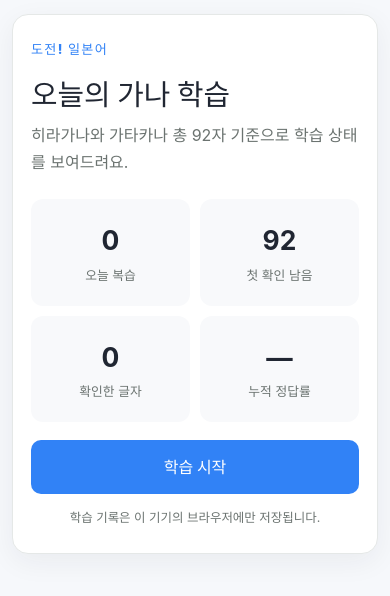
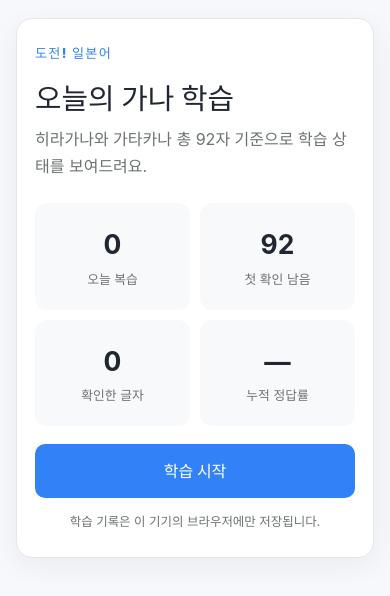
Before and after one commit to rkhyeon13-create/kana-recall-webapp, a React (Vite) app: page / in a window 390 px wide. Shown: the top 596 px of the page. Built offline with nearby package versions, Linux system fonts and the light colour scheme; what ts-fsrs would draw is missing.

Commit message:
Increase mobile outer spacing

```diff
--- a/src/styles.css
+++ b/src/styles.css
@@ -342,7 +342,9 @@ select {
 }
 
 @media (max-width: 540px) {
-  .app-shell { padding: max(14px, env(safe-area-inset-top)) 12px max(32px, env(safe-area-inset-bottom)); }
+  .app-shell {
+    padding: max(18px, env(safe-area-inset-top)) max(16px, env(safe-area-inset-right)) max(36px, env(safe-area-inset-bottom)) max(16px, env(safe-area-inset-left));
+  }
   .card { border-radius: 16px; }
   .quiz-card { padding: 18px 14px; }
   .settings { grid-template-columns: 1fr; gap: 9px; }
```
